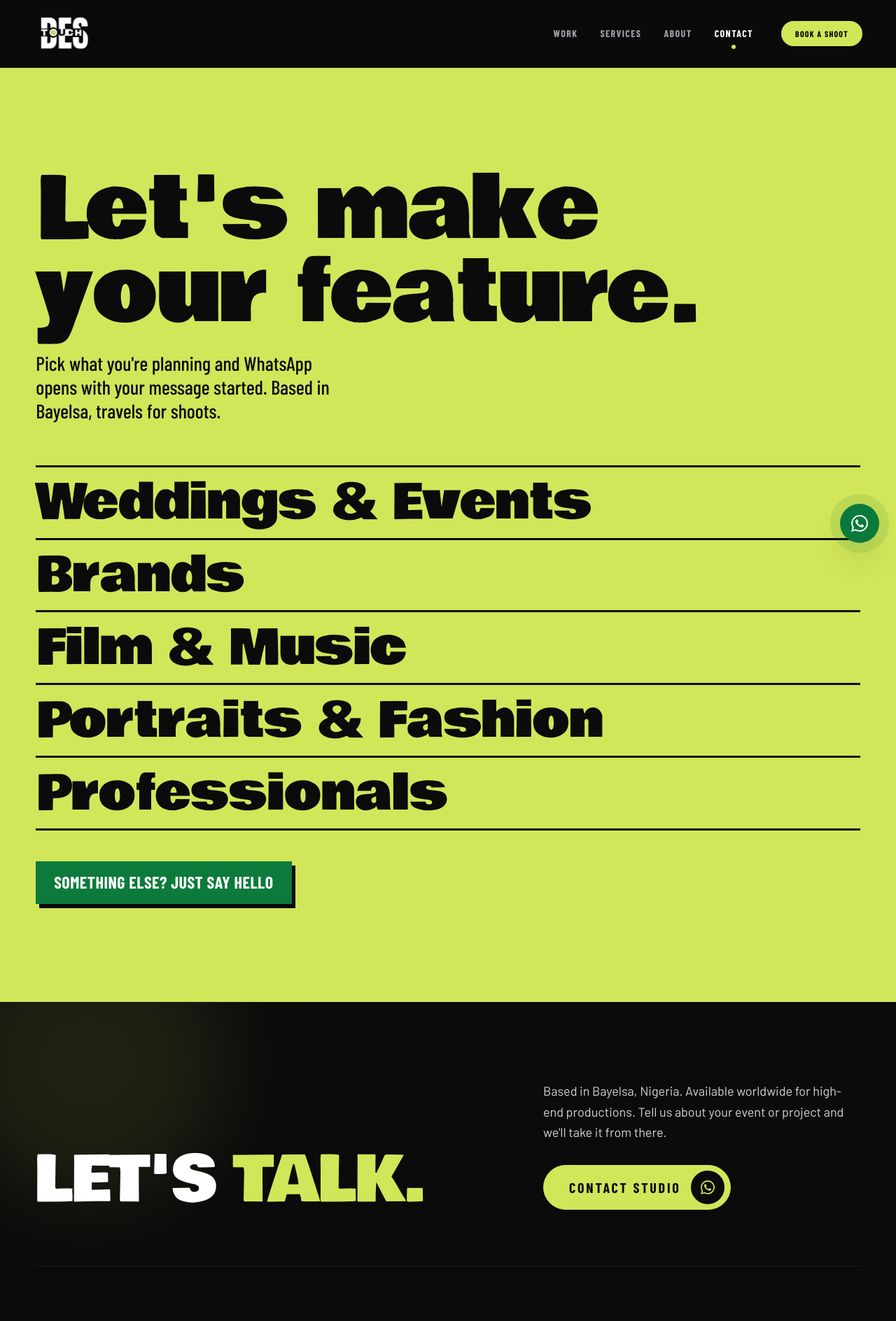
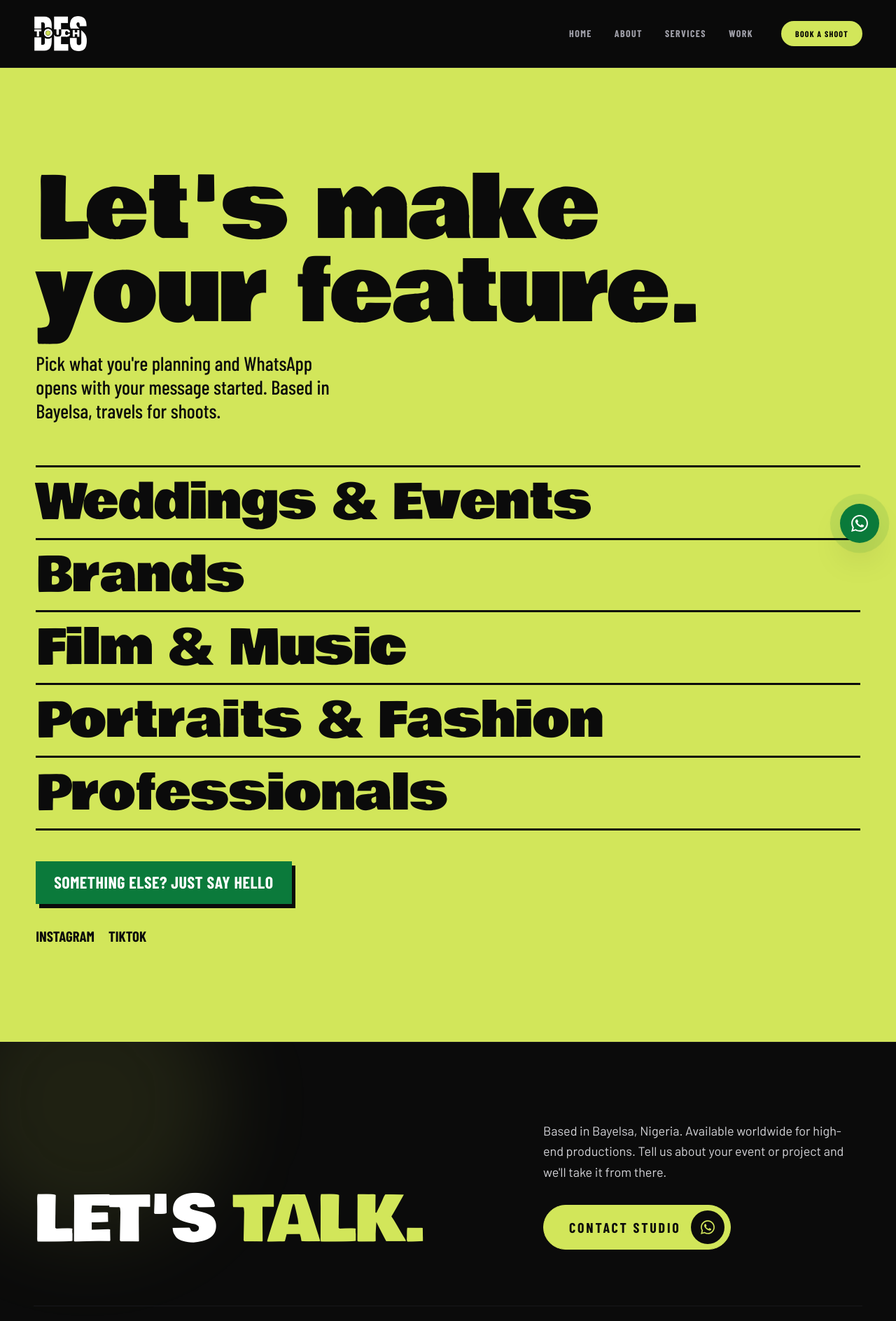
Before and after one commit to tari-2004/destouch, a PHP site: page /contact in a window 1280 px wide. Shown: the top 1888 px of the page at 70% size. Run offline with PHP 8.4, Linux system fonts and the light colour scheme; some libraries are stand-ins or nearby versions.

Commit message:
Navbar update, footer socials, transparent logo
- Navbar: Home, About, Services, Work (Contact removed; Book a Shoot covers it)
- Footer: email, Instagram and TikTok links
- Logo: tightly cropped transparent PNG replaces the black-background image
  (fixes the dark box behind the logo); also used as the favicon

Co-Authored-By: Claude Opus 5.5 <noreply@anthropic.com>

```diff
--- a/app/config.php
+++ b/app/config.php
@@ -16,10 +16,11 @@ const WHATSAPP_NUMBER = '';
 
 // Leave a link empty to hide it. These appear on the Contact page and in the footer.
 const SOCIAL_LINKS = [
-    'Instagram' => '',
-    'YouTube' => '',
-    'TikTok' => '',
+    'Instagram' => 'https://www.instagram.com/des_touch.19/',
+    'TikTok' => 'https://www.tiktok.com/@des_touch19',
 ];
+
+const CONTACT_EMAIL = 'destouch8@gmail.com';
 
 // Keep true while the site uses sample images. It labels them, adds the credits page
 // and hides the site from search engines. Set to false once all samples are replaced.
--- a/app/helpers.php
+++ b/app/helpers.php
@@ -82,7 +82,7 @@ function logo(string $class = ''): string
     }
 
     $brand_class = trim('brand-logo ' . $class);
-    return '<span class="' . e($brand_class) . '"><img src="/images/logo-white.PNG" alt=""></span>';
+    return '<span class="' . e($brand_class) . '"><img src="/images/logo-mark.png" width="577" height="391" alt=""></span>';
 }
 
 function project_alt(array $project): string
--- a/app/partials/footer.php
+++ b/app/partials/footer.php
@@ -144,6 +144,26 @@
                    target="_blank" rel="noopener noreferrer"
                    class="ft-link font-['Barlow_Condensed'] text-2xl font-bold tracking-wider text-white">+234 814 414 6103</a>
 
+                <div class="mt-3">
+                    <a href="mailto:<?= e(CONTACT_EMAIL) ?>"
+                       class="ft-link font-['Barlow_Condensed'] text-lg font-semibold tracking-wider text-zinc-300"><?= e(CONTACT_EMAIL) ?></a>
+                </div>
+
+                <?php
+                $ft_icons = [
+                    'Instagram' => '<svg class="h-5 w-5" viewBox="0 0 24 24" fill="none" stroke="currentColor" stroke-width="2" stroke-linecap="round" stroke-linejoin="round"><rect x="3" y="3" width="18" height="18" rx="5"/><circle cx="12" cy="12" r="4"/><circle cx="17.5" cy="6.5" r=".6" fill="currentColor"/></svg>',
+                    'TikTok' => '<svg class="h-[18px] w-[18px]" viewBox="0 0 24 24" fill="currentColor"><path d="M12.525.02c1.31-.02 2.61-.01 3.91-.02.08 1.53.63 3.09 1.75 4.17 1.12 1.11 2.7 1.62 4.24 1.79v4.03c-1.44-.05-2.89-.35-4.2-.97-.57-.26-1.1-.59-1.62-.93-.01 2.92.01 5.84-.02 8.75-.08 1.4-.54 2.79-1.35 3.94-1.31 1.92-3.58 3.17-5.91 3.21-1.43.08-2.86-.31-4.08-1.03-2.02-1.19-3.44-3.37-3.65-5.71-.02-.5-.03-1-.01-1.49.18-1.9 1.12-3.72 2.58-4.96 1.66-1.44 3.98-2.13 6.15-1.72.02 1.48-.04 2.96-.04 4.44-.99-.32-2.15-.23-3.02.37-.63.41-1.11 1.04-1.36 1.75-.21.51-.15 1.07-.14 1.61.24 1.64 1.82 3.02 3.5 2.87 1.12-.01 2.19-.66 2.77-1.61.19-.33.4-.67.41-1.06.1-1.79.06-3.57.07-5.36.01-4.03-.01-8.05.02-12.07z"/></svg>',
+                ];
+                ?>
+                <div class="mt-6 flex items-center gap-3">
+                    <?php foreach (social_links() as $name => $link): ?>
+                        <a href="<?= e($link) ?>" target="_blank" rel="noopener noreferrer" aria-label="Des Touch on <?= e($name) ?>"
+                           class="flex h-11 w-11 items-center justify-center rounded-full border border-white/15 bg-white/[0.04] text-zinc-300 transition duration-300 hover:-translate-y-0.5 hover:border-[#d2e65a] hover:bg-[#d2e65a] hover:text-[#0b0b0b]">
+                            <?= $ft_icons[$name] ?? e($name[0]) ?>
+                        </a>
+                    <?php endforeach; ?>
+                </div>
+
                 <div class="mt-10">
                     <a href="#top" id="ft-top" class="ft-link font-['Barlow_Condensed'] text-sm uppercase tracking-widest text-zinc-500">
                         Back to top
--- a/app/partials/header.php
+++ b/app/partials/header.php
@@ -3,11 +3,15 @@
    Work / Services / About scroll to sections on the home page ("/#id" works from any page).
    Contact stays a normal page. */
 $nav_items = [
-    'work'     => ['/#work',     'Work'],
+    'home'     => ['/',          'Home'],
+    'about'    => ['/#about',    'About'],
     'services' => ['/#services', 'Services'],
-    'about'    => ['/#about',    'About'],
-    'contact'  => ['#contact',   'Contact'],
+    'work'     => ['/work',      'Work'],
 ];
+// On the home page, "Home" starts highlighted (scroll-spy takes over as you scroll)
+if ($nav_current === '' && $body_class === 'page-home') {
+    $nav_current = 'home';
+}
 ?>
 <!doctype html>
 <html lang="en-NG" class="bg-[#0b0b0b] text-white scroll-smooth">
@@ -20,7 +24,7 @@ $nav_items = [
 <meta name="robots" content="noindex">
 <?php endif; ?>
 <meta name="theme-color" content="#0b0b0b">
-<link rel="icon" href="/images/logo-white.PNG" type="image/png">
+<link rel="icon" href="/images/logo-mark.png" type="image/png">
 <link rel="preload" href="/assets/fonts/BowlbyOne-400.woff2" as="font" type="font/woff2" crossorigin>
 <link rel="preload" href="/assets/fonts/AlfaSlabOne-400.woff2" as="font" type="font/woff2" crossorigin>
 <link rel="preload" href="/assets/fonts/BarlowCondensed-700.woff2" as="font" type="font/woff2" crossorigin>
@@ -160,18 +164,17 @@ $nav_items = [
     }
 
     /* ---------- Logo: smooth back to top when already on home ---------- */
-    var logo = document.querySelector('.site-head__logo');
-    if (logo) {
+    document.querySelectorAll('.site-head__logo, [data-spy="home"]').forEach(function (logo) {
         logo.addEventListener('click', function (e) {
             if (location.pathname === '/') {
                 e.preventDefault();
                 window.scrollTo({ top: 0, behavior: 'smooth' });
             }
         });
-    }
+    });
 
     /* ---------- Scroll-spy: highlight the section you're in (home page) ---------- */
-    var ids   = ['work', 'services', 'about', 'contact'];
+    var ids   = ['home', 'about', 'services', 'work'];
     var secs  = ids.map(function (id) { return document.getElementById(id); }).filter(Boolean);
     var links = document.querySelectorAll('[data-spy]');
 
@@ -187,12 +190,10 @@ $nav_items = [
         }, { rootMargin: '-45% 0px -50% 0px' });
         secs.forEach(function (s) { io.observe(s); });
 
-        // clear the highlight when back up in the hero
+        // back up in the hero, "Home" is the active one
         var firstTop = Math.min.apply(null, secs.map(function (s) { return s.offsetTop; }));
         window.addEventListener('scroll', function () {
-            if (window.scrollY + 200 < firstTop) setActive(null);
-            // at the very bottom of the page, the footer (Contact) is the active one
-            else if (window.innerHeight + window.scrollY >= document.documentElement.scrollHeight - 4) setActive('contact');
+            if (window.scrollY + 200 < firstTop) setActive('home');
         }, { passive: true });
     }
 })();
--- a/assets/css/site.css
+++ b/assets/css/site.css
@@ -102,6 +102,7 @@ a { color: inherit; }
 }
 .entrance-loader__mark > svg { height: auto; }
 .entrance-loader__mark .brand-logo { height: 90px; }
+.entrance-loader__mark .brand-logo img { object-position: center; }
 .entrance-loader__caption {
   margin-top: 6px; color: rgb(255 255 255 / .72);
   font: 500 1rem/1.2 var(--credit); letter-spacing: .08em;
@@ -154,9 +155,9 @@ a { color: inherit; }
   position: relative; display: block; width: clamp(110px, 14vw, 180px); height: 84px; overflow: hidden;
 }
 .site-head__logo .brand-logo { width: 100%; height: 52px; }
+/* logo-mark.png is cropped tight with a transparent background, so it just fits the box */
 .brand-logo img {
-  position: absolute; top: 50%; left: 50%; width: 320%; max-width: none;
-  transform: translate(-50%, -50%); mix-blend-mode: screen;
+  display: block; width: 100%; height: 100%; object-fit: contain; object-position: left center;
 }
 .site-nav { display: flex; gap: clamp(16px, 3vw, 36px); }
 .site-nav a {
```
Also changed, not shown: images/logo-mark.png (added).
